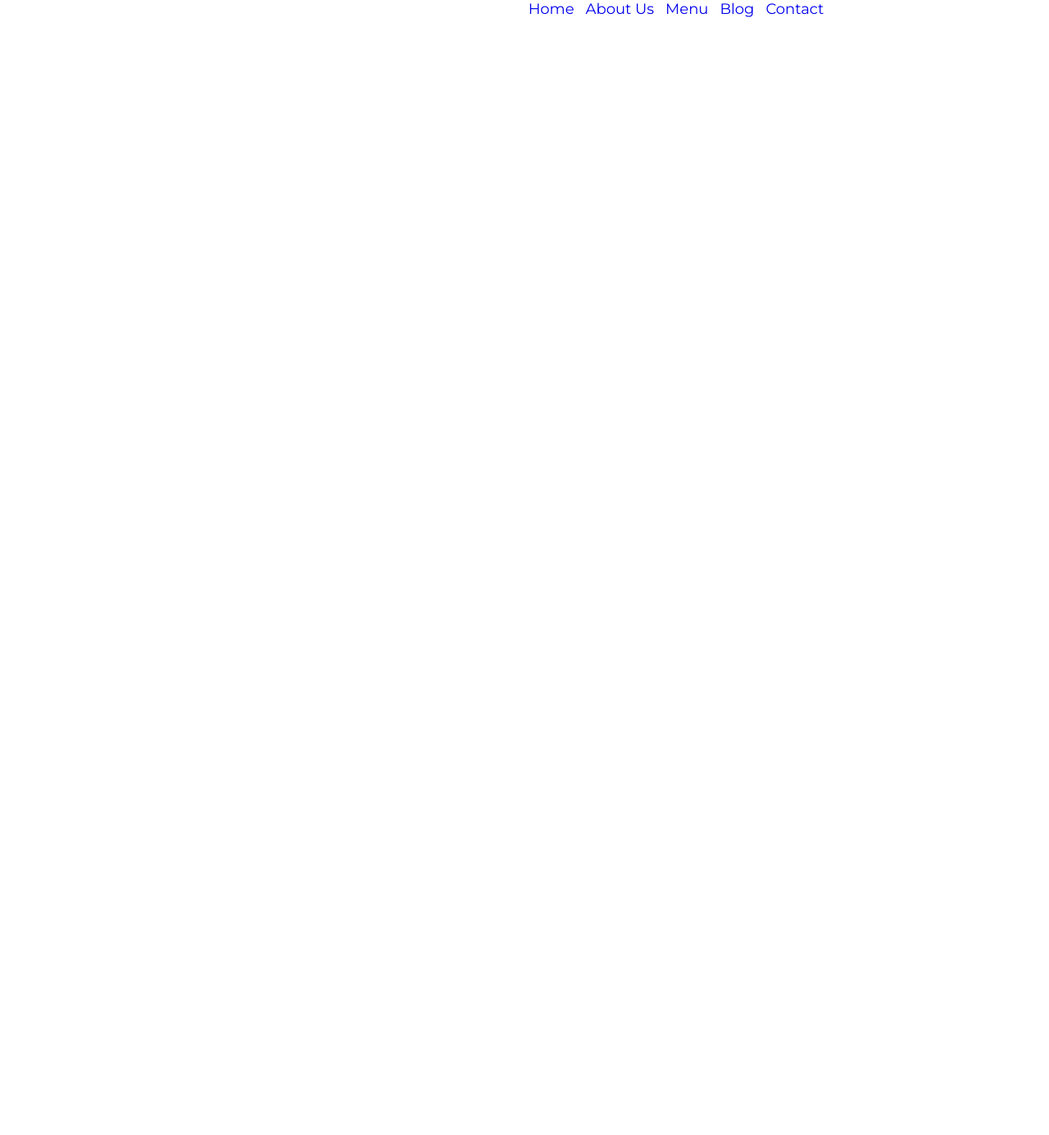
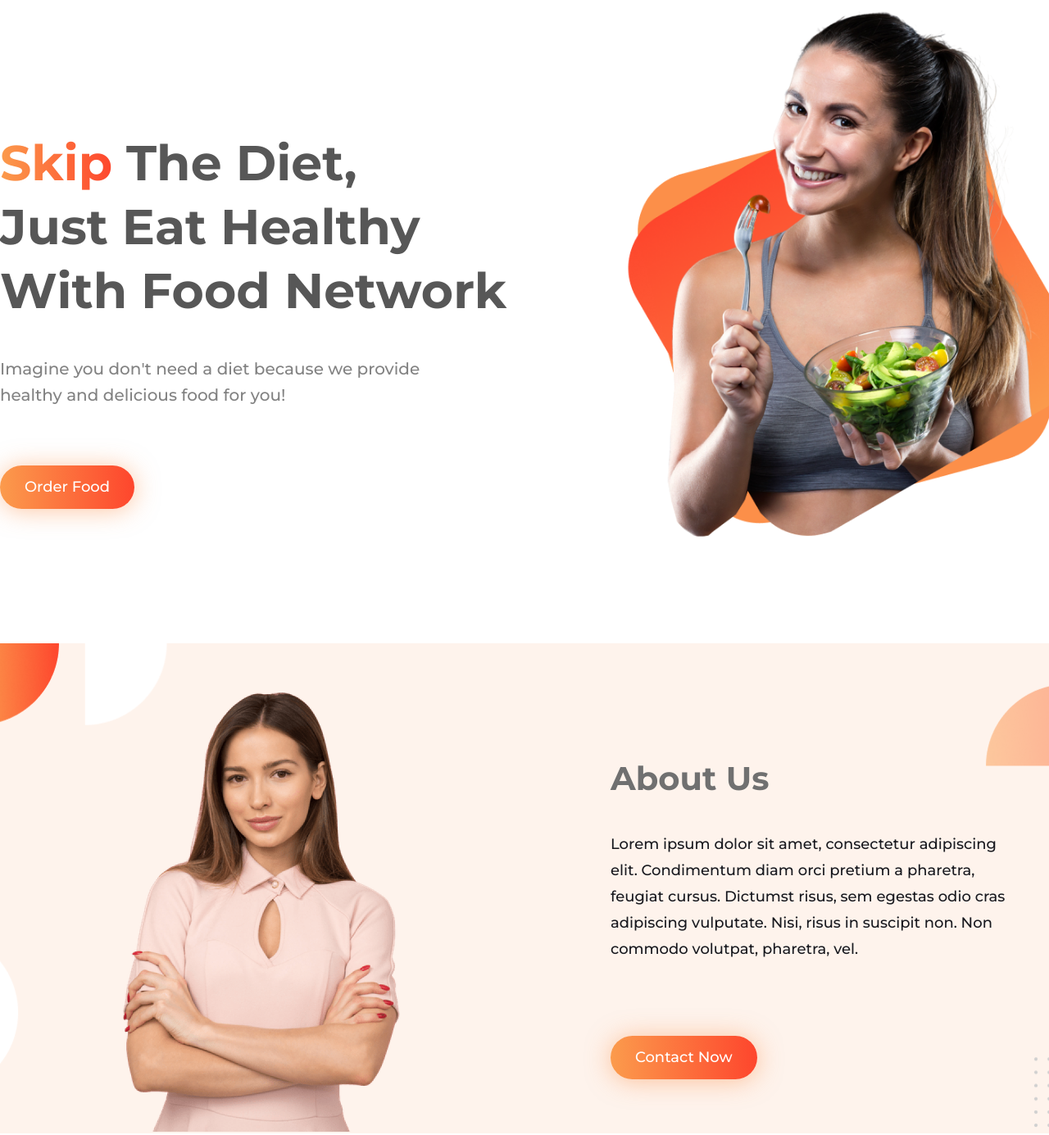
Before and after one commit to mirzanahid/eat-fresh, a plain HTML site: page index.html in a window 1280 px wide. Shown: the top 1385 px of the page at 82% size. Before the commit the page ends 800 px from the top, so only its background shows below. Drawn offline with Linux system fonts and the light colour scheme.

Commit message:
second commit

```diff
--- a/css/style.css
+++ b/css/style.css
@@ -1,4 +1,3 @@
-
 /* ================================
          common css start
    ================================ */
@@ -30,21 +29,47 @@ p {
 
 }
 
-.container{
+.container {
     width: 1340px;
-    display: flex;
-    justify-content: center;
-}
-.flex-container{
-     display: flex;
-     justify-content: space-between;
+    margin: 0 auto;
+
 }
 
-.heading{
-    font-family: 'Poppins', sans-serif;
+.flex-container {
+    display: flex;
+    justify-content: space-between;
 }
-.pragraph{
+
+.sub-heading {
     font-family: 'Montserrat', sans-serif;
+    font-size: 40px;
+    font-weight: 700;
+    line-break: 54px;
+    color: #707070;
+
+}
+
+.pragraph {
+    font-family: 'Montserrat', sans-serif;
+    color: #828282;
+    font-size: 20px;
+    font-weight: 500;
+    width: 500px;
+    line-height: 32px;
+}
+
+.gradient-btn {
+    display: inline-block;
+    font-family: 'Montserrat', sans-serif;
+    color: #fff;
+    font-size: 18px;
+    font-weight: 500;
+    line-height: 23px;
+    padding: 15px 30px;
+    background: linear-gradient(88.33deg, #FBA24F -7.64%, #FF1E1E 145.94%);
+    box-shadow: 0px 2px 30px rgba(252, 143, 73, 0.5);
+    border-radius: 100px;
+
 }
 
 
@@ -55,29 +80,138 @@ p {
 /* ================================
          header css start
    ================================ */
-.navbar{
+/* .navbar {
     display: flex;
     justify-content: space-between;
+    align-items: center;
+    padding: 20px 0px;
 }
-.navbar .logo{
+
+.navbar .logo {}
+
+.navbar .logo a {
+    font-family: 'Poppins', sans-serif;
     width: 300px;
+    display: inline-block;
+    color: #000;
+    font-size: 32px;
+    font-weight: 600;
 
 }
-.navbar .nav-iteam {
 
+.navbar .logo a span {
+    color: green;
 }
-.navbar .nav-iteam ul li{
+
+.navbar .nav-iteam {}
+
+.navbar .nav-iteam ul li {
     display: inline-block;
-    margin-left: 10px;
+    margin-left: 15px;
 }
-.navbar .nav-iteam ul li a{
+
+.navbar .nav-iteam ul li a {
     font-family: 'Montserrat', sans-serif;
     font-size: 18px;
+    color: #000;
+    font-weight: 500;
 
 
-}
+
+} */
 
 
 /* ================================
          header css end
    ================================ */
+/* ================================
+         banner css start
+   ================================ */
+
+#banner-part {}
+
+#banner-part .banner-text {
+    padding-top: 160px;
+    width: 50%;
+}
+
+#banner-part .banner-text h1 {
+    font-family: 'Montserrat', sans-serif;
+    font-size: 60px;
+    font-weight: 700;
+    line-height: 130%;
+    color: #575757;
+    ;
+    margin-bottom: 40px;
+
+
+}
+
+#banner-part .banner-text h1 span {
+    background: linear-gradient(88.33deg, #FBA24F -7.64%, #FF1E1E 145.94%);
+    -webkit-background-clip: text;
+    -webkit-text-fill-color: transparent;
+    background-clip: text;
+    text-fill-color: transparent;
+}
+
+#banner-part .banner-text p {
+    width: 520px;
+}
+
+#banner-part .banner-text a {
+    margin-top: 70px;
+}
+
+#banner-part .banner-image {
+    width: 600px
+}
+
+#banner-part .banner-image img {
+    width: 100%;
+}
+
+/* ================================
+         banner css end
+   ================================ */
+
+/* ================================
+         about-us css start
+   ================================ */
+#about-us {
+    background: url(../images/shapes/7.png) no-repeat center;
+    background-size: cover;
+    height: 538px;
+    padding-top: 60px;
+    margin-top: 100px;
+}
+
+#about-us .about-main .about-image {
+    width: 50%;
+    padding-left: 150px;
+
+
+}
+
+#about-us .about-main .about-image img {
+    width: 338px;
+    height: 536px;
+
+}
+#about-us .about-main .about-text{
+    width: 50%;
+    padding-top: 80px;
+}
+#about-us .about-main .about-text h2{
+    margin-bottom: 40px;
+}
+#about-us .about-main .about-text p{
+    font-size: 18px;
+    color: #18191F;;
+}
+#about-us .about-main .about-text a{
+    margin-top: 90px;
+}
+/* ================================
+         about-us css end
+   ================================ */
--- a/index.html
+++ b/index.html
@@ -20,10 +20,12 @@
                 header start
          ================================ -->
 
-    <header>
+    <!-- <header>
         <div class="container">
          <div class="navbar">
-            <div class="logo"></div>
+            <div class="logo">
+                <a href="#"><span>Green</span>-Salad</a>
+            </div>
             <div class="nav-iteam">
                 <ul>
                     <li><a href="#">Home</a></li>
@@ -35,11 +37,62 @@
             </div>
          </div>
         </div>
-    </header>
+    </header> -->
 
 
     <!-- ================================
                 header end
+         ================================ -->
+
+    <!-- ================================
+                banner html start
+         ================================ -->
+
+    <section id="banner-part">
+        <div class="container flex-container">
+            <div class="banner-text">
+                <h1> <span>Skip</span> The Diet,<br>
+                    Just Eat Healthy <br>
+                    With Food Network
+                </h1>
+                <p class="pragraph">Imagine you don't need a diet because we provide healthy and delicious food for you!</p>
+                <a class="gradient-btn" href="#">Order Food</a>
+            </div>
+            <div class="banner-image">
+                <img src="./images/female/Group 8425.png" alt="Group 8425">
+            </div>
+        </div>
+    </section>
+
+    <!-- ================================
+                banner html end
+         ================================ -->
+    <!-- ================================
+                about-us html start
+         ================================ -->
+         <section id="about-us">
+            <div class="container">
+              <div class="about-main flex-container">
+                <div class="about-image">
+                    <img src="./images/female/Person Image.png" alt="Person Image">
+                </div>
+                <div class="about-text">
+                    <h2 class="sub-heading">About Us</h2>
+                    <p class="pragraph">Lorem ipsum dolor sit amet, consectetur adipiscing elit. Condimentum diam orci pretium a pharetra, feugiat cursus. Dictumst risus, sem egestas odio cras adipiscing vulputate. Nisi, risus in suscipit non. Non commodo volutpat, pharetra, vel.</p>
+                    <a class="gradient-btn" href="#">Contact Now</a>
+                </div>
+              </div>
+            </div>
+         </section>
+    <!-- ================================
+                about-us html end
+         ================================ -->
+    <!-- ================================
+                my-recipies html start
+         ================================ -->
+
+    <!-- ================================
+                my-recipies html end
          ================================ -->
 
 
```
